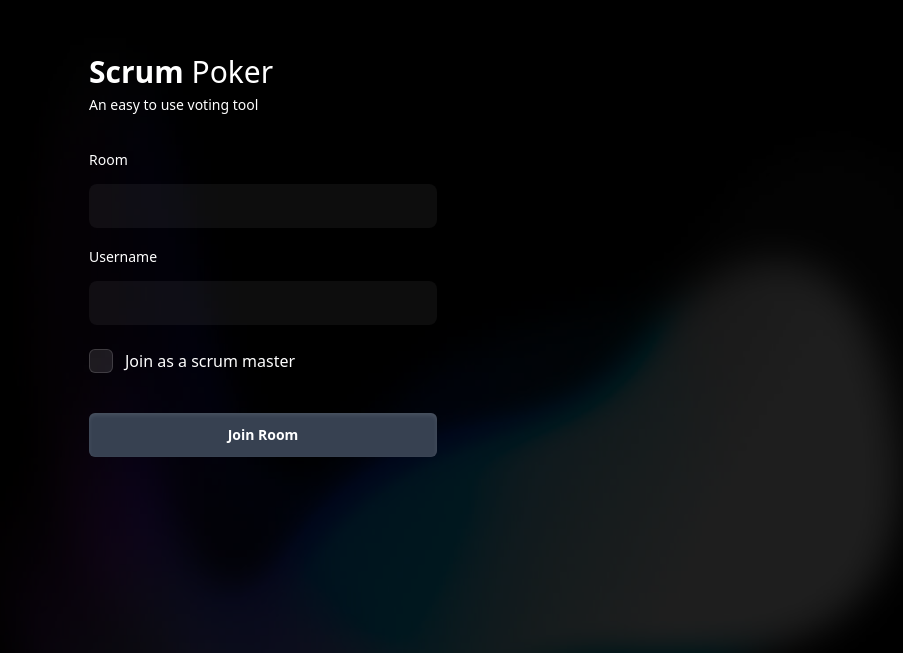
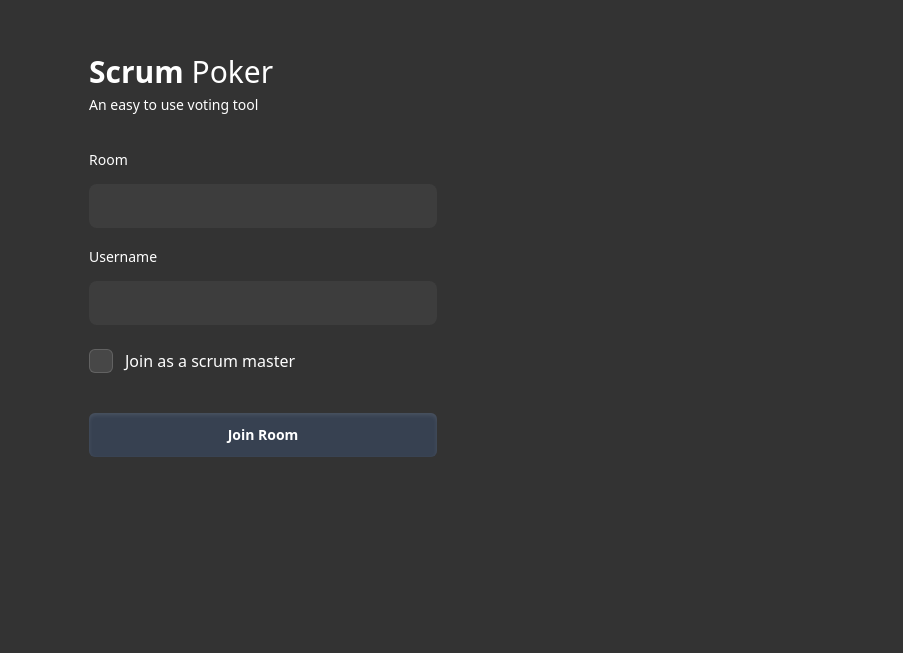
Before and after one commit to liumin1128/scrumpoker, a Next.js app: page / in a window 1280 px wide. Shown: the part 147-800 px from the top of the page, without its empty margins (377-1280 px from the left). Built offline with nearby package versions, Linux system fonts and the light colour scheme.

Commit message:
fix: comment out background image in globals.css

```diff
--- a/app/globals.css
+++ b/app/globals.css
@@ -20,7 +20,7 @@
 html {
   width: 100%;
   height: 100%;
-  background-image: url(/bg.jpg) ;
+  /* background-image: url(/bg.jpg) ; */
   background-repeat: no-repeat;
   background-position: center;
   background-size: cover;
```
